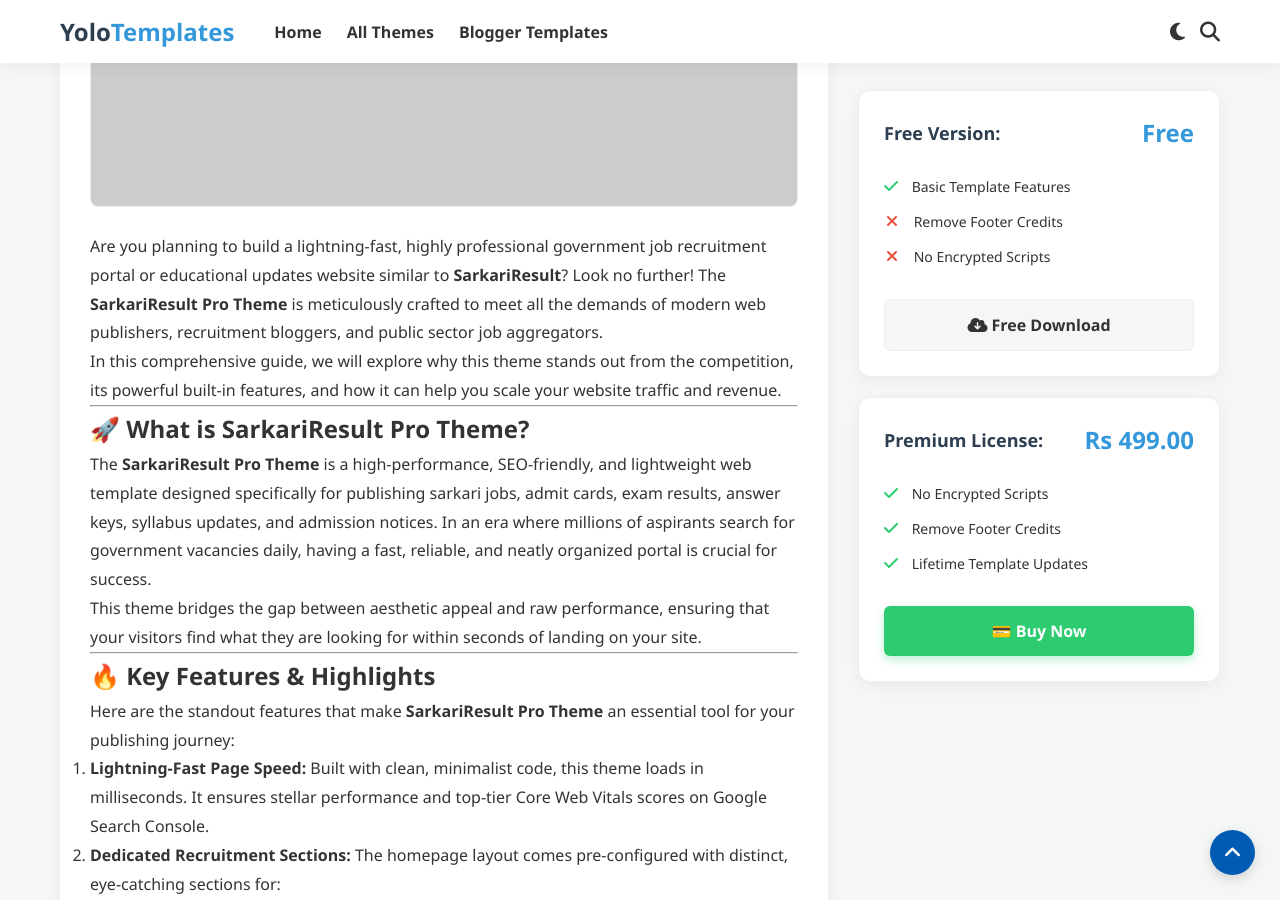
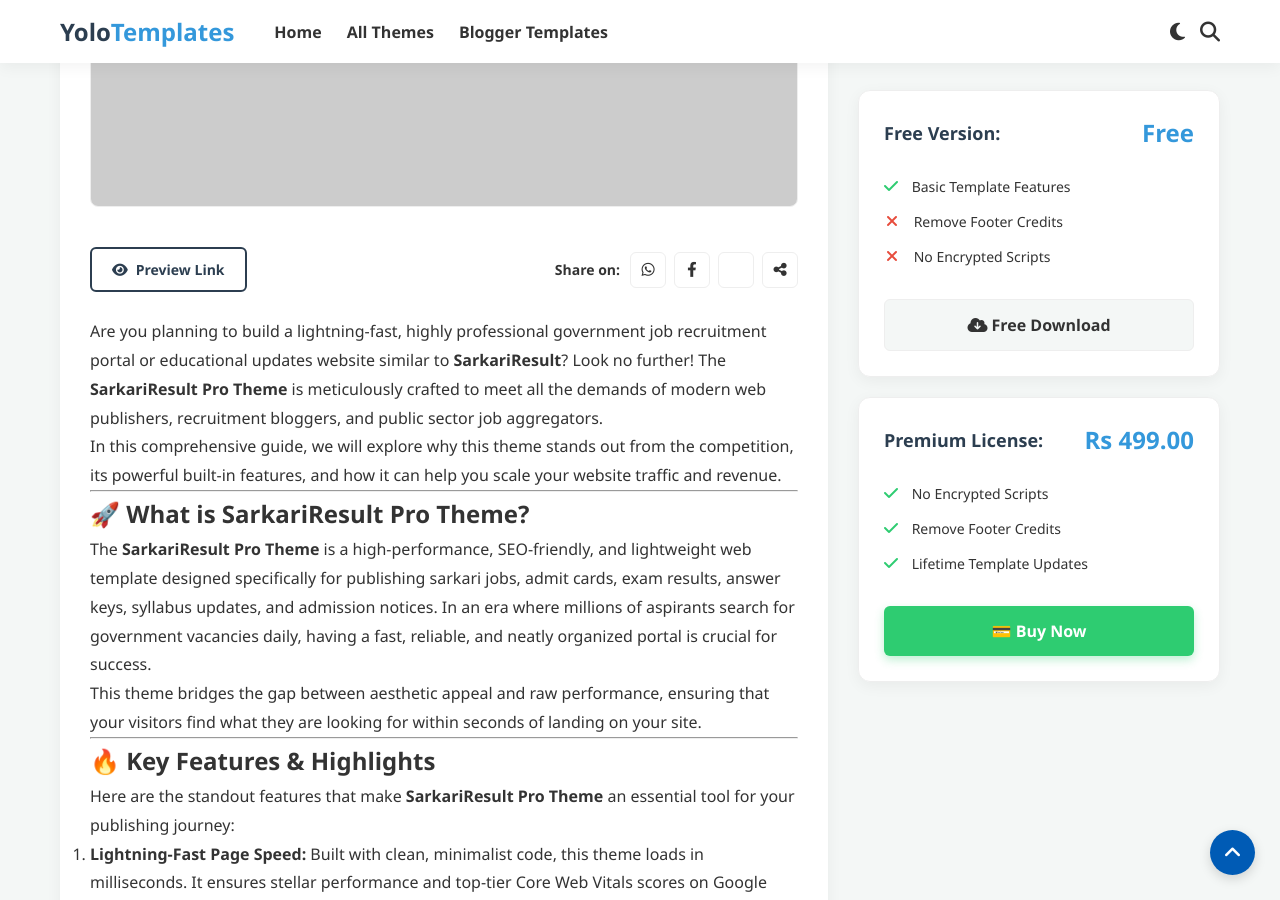
Before and after one commit to yolotemplates/yolotemplates.github.io, a Jekyll site: the page built from _posts/2026-10-30-jobportal-pro.md, in a window 1280 px wide and 900 px high, scrolled down 488 px. Built offline with Jekyll 4.4.1, drawn with Linux system fonts in a browser that asks for light colours.

Commit message:
Update 2026-10-30-jobportal-pro.md

```diff
--- a/_posts/2026-10-30-jobportal-pro.md
+++ b/_posts/2026-10-30-jobportal-pro.md
@@ -9,6 +9,19 @@ premium_download_link: "https://yolotemplates.github.io/hidden-files/sarkariresu
 free_price: "Free"
 premium_price: "Rs 499.00"
 ---
+
+<div class="post-action-bar">
+    <a href="{{ page.preview_link }}" class="btn-preview-link" target="_blank"><i class="fa-solid fa-eye"></i> Preview Link</a>
+    <div class="share-container">
+        <span class="share-label">Share on:</span>
+        <div class="share-icons">
+            <a href="https://api.whatsapp.com/send?text={{ page.title | url_encode }}%20{{ site.url }}{{ page.url }}" target="_blank" class="share-btn" title="Share on WhatsApp"><i class="fa-brands fa-whatsapp"></i></a>
+            <a href="https://www.facebook.com/sharer/sharer.php?u={{ site.url }}{{ page.url }}" target="_blank" class="share-btn" title="Share on Facebook"><i class="fa-brands fa-facebook-f"></i></a>
+            <a href="https://twitter.com/intent/tweet?text={{ page.title | url_encode }}&url={{ site.url }}{{ page.url }}" target="_blank" class="share-btn" title="Share on X"><i class="fa-brands fa-x-twitter"></i></a>
+            <a href="mailto:?subject={{ page.title | url_encode }}&body=Check out this theme: {{ site.url }}{{ page.url }}" class="share-btn" title="Share More"><i class="fa-solid fa-share-nodes"></i></a>
+        </div>
+    </div>
+</div>
 
 Are you planning to build a lightning-fast, highly professional government job recruitment portal or educational updates website similar to **SarkariResult**? Look no further! The **SarkariResult Pro Theme** is meticulously crafted to meet all the demands of modern web publishers, recruitment bloggers, and public sector job aggregators.
 
```
